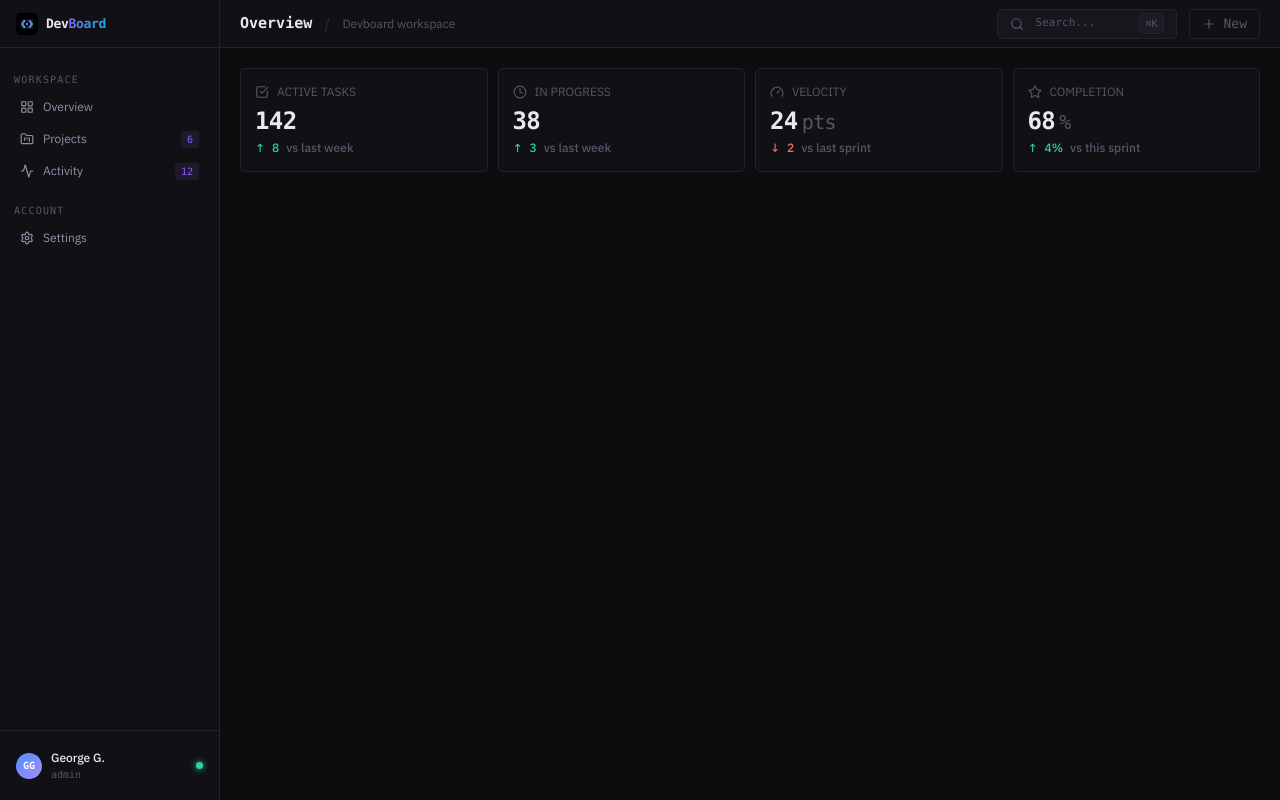
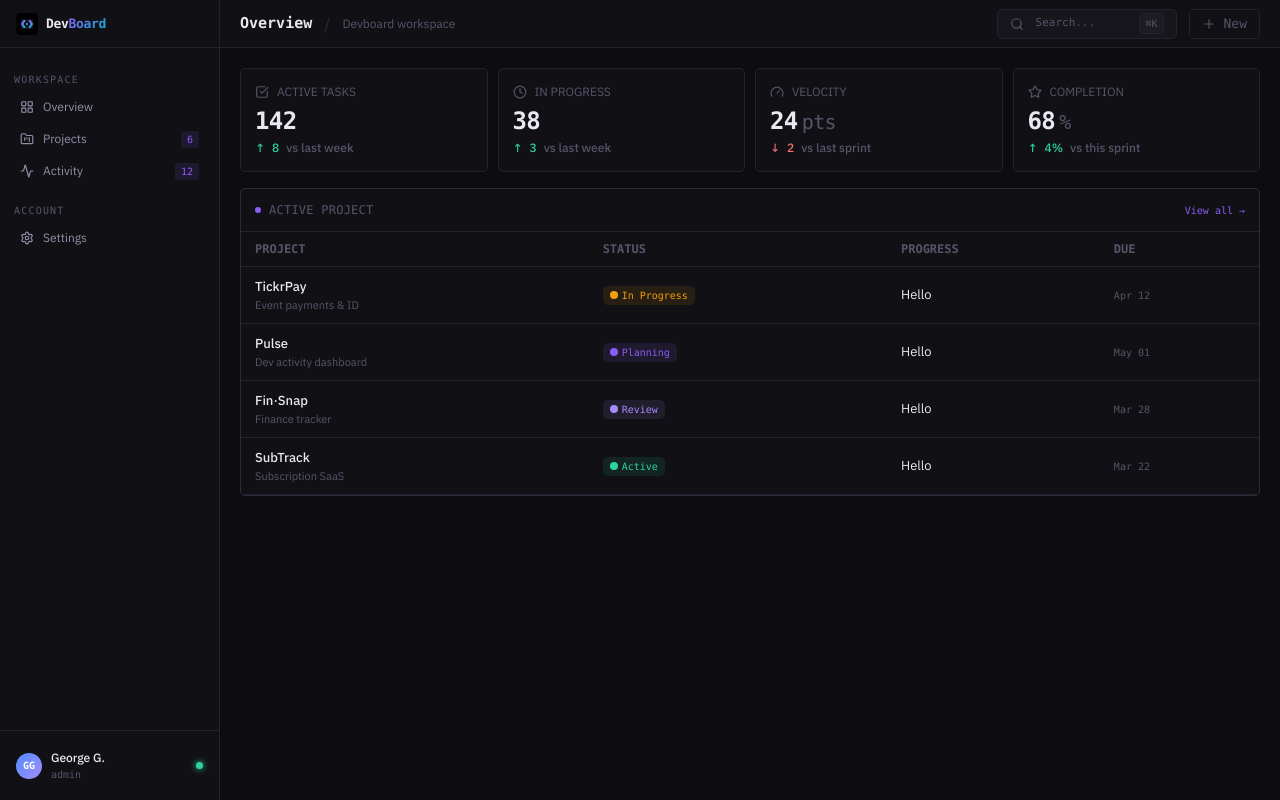
Before and after one commit to georgegoodluck/DevBoard, a Next.js app: page /overview in a window 1280 px wide. Built offline with nearby package versions, Linux system fonts and the light colour scheme.

Commit message:
feat: Create ActiveProject compoennt

```diff
--- a/app/(dashboard)/overview/page.tsx
+++ b/app/(dashboard)/overview/page.tsx
@@ -1,9 +1,11 @@
 import StatGrid from "@/components/layout/overview/StatGrid";
+import ActiveProjects from "@/components/layout/overview/ActiveProjects";
 
 export default function OverviewPage() {
   return (
     <div>
       <StatGrid />
+      <ActiveProjects />
     </div>
   );
 }
--- /dev/null
+++ b/components/layout/overview/ActiveProjects.tsx
@@ -0,0 +1,121 @@
+import ProgressBar from "./ProgressBar";
+
+type Projects = {
+  name: string;
+  description: string;
+  status: "In Progress" | "Planning" | "Review" | "Active";
+  progress: number;
+  due: string;
+};
+
+const projects: Projects[] = [
+  {
+    name: "TickrPay",
+    description: "Event payments & ID",
+    status: "In Progress",
+    progress: 62,
+    due: "Apr 12",
+  },
+  {
+    name: "Pulse",
+    description: "Dev activity dashboard",
+    status: "Planning",
+    progress: 21,
+    due: "May 01",
+  },
+  {
+    name: "Fin·Snap",
+    description: "Finance tracker",
+    status: "Review",
+    progress: 81,
+    due: "Mar 28",
+  },
+  {
+    name: "SubTrack",
+    description: "Subscription SaaS",
+    status: "Active",
+    progress: 95,
+    due: "Mar 22",
+  },
+];
+
+const statusStyles: Record<Projects["status"], string> = {
+  "In Progress": "bg-(--amber-dim) text-(--amber)",
+  Planning: "bg-(--accent-dim) text-(--accent)",
+  Review: "bg-(--purple-dim) text-(--purple)",
+  Active: "bg-(--green-dim) text-(--green)",
+};
+
+const progressColors: Record<Projects["status"], string> = {
+  "In Progress": "bg-(--amber-dim) text-(--amber)",
+  Planning: "bg-(--accent-dim) text-(--accent)",
+  Review: "bg-(--purple-dim) text-(--purple)",
+  Active: "bg-(--green-dim) text-(--green)",
+};
+
+export default function ActiveProjects() {
+  return (
+    <div className="border rounded-(--radius) border-(--border2) bg-(--bg1) overflow-hidden">
+      {/* Header */}
+      <div className="flex items-center justify-between px-3.5 py-3 border-b border-(--border)">
+        <div className="flex items-center gap-2 font-mono text-(--text3) uppercase text-[12px] tracking-[0.02em]">
+          <span className="w-1.5 h-1.5 rounded-full bg-(--accent)" />
+          Active Project
+        </div>
+        <span className="text-(--accent) font-mono text-[10px] cursor-pointer hover:opacity-70">
+          View all &#8594;
+        </span>
+      </div>
+
+      {/* Table */}
+
+      <table className="w-full border-collapse">
+        <thead>
+          <tr>
+            {["Project", "Status", "Progress", "Due"].map((h) => (
+              <th
+                key={h}
+                className="text-left font-mono text-[12px] uppercase text-(--text3) px-3.5 py-2 border-b border-(--border)"
+              >
+                {h}
+              </th>
+            ))}
+          </tr>
+        </thead>
+
+        <tbody>
+          {projects.map((p) => (
+            <tr key={p.name} className="border-b border-(--border)">
+              <td className="px-3.5 py-2.5">
+                <div className="text-[13px] font-medium text-(--text)">
+                  {p.name}
+                </div>
+                <div className="text-(--text3) text-[11px]">
+                  {p.description}
+                </div>
+              </td>
+
+              <td className="px-3.5 py-2.5">
+                <span
+                  className={`inline-flex items-center gap-1 font-mono text-[10px] font-medium px-1.75 py-0.5 rounded-(--radius) ${statusStyles[p.status]}`}
+                >
+                  <span className="w-2 h-2 rounded-full bg-current" />
+                  {p.status}
+                </span>
+              </td>
+
+              <td className="px-3.5 py-2.5">
+                {/* Progress bar */}
+                <ProgressBar />
+              </td>
+
+              <td className="px-3.5 py-2.5">
+                <span className="text-(--text3) text-[10px] font-mono">{p.due}</span>
+              </td>
+            </tr>
+          ))}
+        </tbody>
+      </table>
+    </div>
+  );
+}
--- /dev/null
+++ b/components/layout/overview/ProgressBar.tsx
@@ -0,0 +1,7 @@
+export default function ProgressBar() {
+    return (
+        <div>
+            <h1>Hello</h1>
+        </div>
+    )
+}
```
